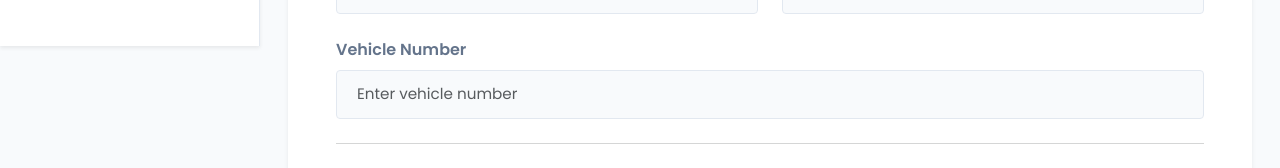
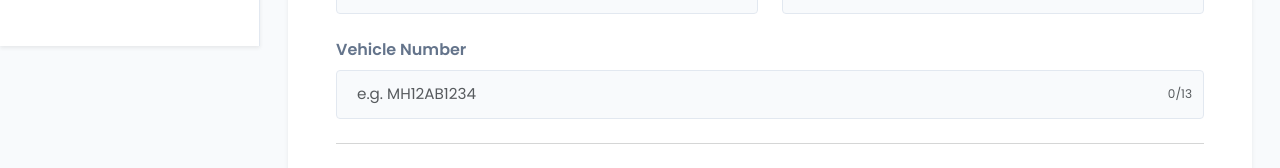
Before and after one commit to santhoshsai33/Taakt-Frontend, a React (Vite) app: page /shipments/add in a window 1280 px wide. Shown: the part 754-922 px from the top of the page. Built offline with nearby package versions, Linux system fonts and the light colour scheme; no server answers; sample sign-in values are in the browser's storage.

Commit message:
completed

```diff
--- a/src/pages/Shipments/AddShipment.jsx
+++ b/src/pages/Shipments/AddShipment.jsx
@@ -15,21 +15,44 @@ const tripTypeOptions = [
 
 const statusOptions = [
     { value: 'BOOKED', label: 'Booked' },
+    { value: 'READY_TO_DISPATCH', label: 'Ready To Dispatch' },
     { value: 'IN_TRANSIT', label: 'In Transit' },
     { value: 'DELIVERED', label: 'Delivered' },
     { value: 'DELAYED', label: 'Delayed' },
-    { value: 'DISPATCH', label: 'Dispatch' },
+
 ];
 
 const idPattern = /^[A-Za-z0-9-]+$/;
 const textPattern = /^[A-Za-z0-9 ]+$/;
 const phonePattern = /^[6-9][0-9]{9}$/;
+// Indian vehicle number: e.g.  MH12AB1234  or  MH 12 AB 1234
+const vehiclePattern = /^[A-Z]{2}[\s-]?[0-9]{1,2}[\s-]?[A-Z]{1,3}[\s-]?[0-9]{4}$/;
 
 const toTitleCase = (value) => {
     return value
         .toLowerCase()
         .replace(/_/g, ' ')
         .replace(/\b\w/g, (letter) => letter.toUpperCase());
+};
+
+const getMinDispatchDate = () => {
+    const today = new Date();
+    const year = today.getFullYear();
+    const month = String(today.getMonth() + 1).padStart(2, '0');
+    const day = String(today.getDate()).padStart(2, '0');
+    return `${year}-${month}-${day}`;
+};
+
+const minDispatchDate = getMinDispatchDate();
+
+const isValidDispatchDate = (dateValue) => {
+    if (!dateValue) {
+        return false;
+    }
+
+    const selected = new Date(`${dateValue}T00:00:00`);
+    const minimum = new Date(`${minDispatchDate}T00:00:00`);
+    return selected >= minimum;
 };
 
 const AddShipment = () => {
@@ -42,6 +65,7 @@ const AddShipment = () => {
         register,
         handleSubmit,
         reset,
+        watch,
         formState: { errors, isSubmitting },
     } = useForm({
         mode: 'onTouched',
@@ -311,19 +335,33 @@ const AddShipment = () => {
                             </Col>
                             <Col md={12}>
                                 <Form.Label className="fw-semibold text-secondary">Vehicle Number</Form.Label>
+                                <div className="position-relative">
                                     <Form.Control
                                         type="text"
+                                        maxLength={13}
                                         className={getFieldClass('vehicleNumber')}
-                                    placeholder="Enter vehicle number"
+                                        placeholder="e.g. MH12AB1234"
                                         aria-invalid={errors.vehicleNumber ? 'true' : 'false'}
                                         {...register('vehicleNumber', {
                                             pattern: {
-                                            value: textPattern,
-                                            message: 'Vehicle Number can contain only letters, numbers, and spaces',
+                                                value: vehiclePattern,
+                                                message: 'Invalid format. Use: MH12AB1234 or MH 12 AB 1234',
                                             },
+                                            setValueAs: (v) => v.toUpperCase(),
                                         })}
+                                        onChange={(e) => {
+                                            e.target.value = e.target.value.toUpperCase();
+                                        }}
                                     />
-                                {errors.vehicleNumber && <div className="form-error-text">{errors.vehicleNumber.message}</div>}
+                                    <span
+                                        className="position-absolute text-muted"
+                                        style={{ right: '12px', top: '50%', transform: 'translateY(-50%)', fontSize: '0.75rem', pointerEvents: 'none' }}
+                                    >
+                                        {(watch('vehicleNumber') || '').length}/13
+                                    </span>
+                                </div>
+
+                                {errors.vehicleNumber && <div className="form-error-text mt-1">{errors.vehicleNumber.message}</div>}
                             </Col>
 
                             <div className="w-100 my-2"><hr className="text-muted" opacity="0.1" /></div>
@@ -334,9 +372,16 @@ const AddShipment = () => {
                                 <Form.Control
                                     type="date"
                                     className={getFieldClass('dispatchDate')}
+                                    min={!isEditMode ? minDispatchDate : undefined}
                                     aria-invalid={errors.dispatchDate ? 'true' : 'false'}
                                     {...register('dispatchDate', {
                                         required: 'Dispatch Date is required',
+                                        validate: (value) => {
+                                            if (isEditMode) {
+                                                return true;
+                                            }
+                                            return isValidDispatchDate(value) || 'Dispatch Date cannot be in the past';
+                                        },
                                     })}
                                 />
                                 {errors.dispatchDate && <div className="form-error-text">{errors.dispatchDate.message}</div>}
--- a/src/pages/Shipments/Shipments.jsx
+++ b/src/pages/Shipments/Shipments.jsx
@@ -18,6 +18,18 @@ const defaultPagination = {
 
 const formatEnumLabel = (value = '') => {
     return value.replace(/_/g, ' ').toLowerCase().replace(/\b\w/g, (letter) => letter.toUpperCase());
+};
+
+// Resolve trip type enum from free-text search
+const resolveTripType = (query = '') => {
+    const q = query.trim().toLowerCase().replace(/[\s_]+/g, '');
+    if (q === 'shorttrip' || q === 'short') return 'SHORT_TRIP';
+    if (q === 'longtrip' || q === 'long') return 'LONG_TRIP';
+    return '';
+};
+
+const isBookedStatus = (status = '') => {
+    return String(status).replace(/\s+/g, '_').toUpperCase() === 'BOOKED';
 };
 
 const Shipments = () => {
@@ -47,7 +59,13 @@ const Shipments = () => {
         const fetchShipments = async () => {
             setIsLoading(true);
             try {
-                const response = await getShipmentList({ page, pageSize, search: debouncedSearch });
+                const tripType = resolveTripType(debouncedSearch);
+                const response = await getShipmentList({
+                    page,
+                    pageSize,
+                    search: tripType ? '' : debouncedSearch,
+                    tripType,
+                });
                 const data = response.data?.data;
                 setShipments(data?.items || []);
                 setPagination(data?.pagination || defaultPagination);
@@ -72,6 +90,8 @@ const Shipments = () => {
     };
 
     const handleDeleteClick = (shipment) => {
+        if (!isBookedStatus(shipment?.currentStatus)) return;
+
         setShipmentToDelete(shipment);
         setShowDeleteModal(true);
     };
@@ -170,7 +190,7 @@ const Shipments = () => {
                     <input
                         type="text"
                         className="shp-search-input"
-                        placeholder="Search by ID, location, customer..."
+                        placeholder="Search by ID, location, customer, trip type..."
                         value={searchQuery}
                         onChange={(e) => setSearchQuery(e.target.value)}
                     />
@@ -187,10 +207,9 @@ const Shipments = () => {
                     <thead className="bg-light">
                         <tr>
                             <th className="py-3 px-4 rounded-start">Shipment ID</th>
-                            <th className="py-3">Reference ID</th>
                             <th className="py-3">Trip Type</th>
                             <th className="py-3">From</th>
-                            <th className="py-3">Current Loc</th>
+                            <th className="py-3">Current Location</th>
                             <th className="py-3">To</th>
                             <th className="py-3">Status</th>
                             <th className="py-3 px-4 rounded-end text-center">Action</th>
@@ -199,7 +218,7 @@ const Shipments = () => {
                     <tbody>
                         {isLoading && (
                             <tr>
-                                <td colSpan={8} className="text-center py-5">
+                                <td colSpan={7} className="text-center py-5">
                                     <Spinner animation="border" size="sm" className="me-2" />
                                     Loading shipments...
                                 </td>
@@ -207,13 +226,12 @@ const Shipments = () => {
                         )}
                         {!isLoading && shipments.length === 0 && (
                             <tr>
-                                <td colSpan={8} className="text-center text-muted py-5">No shipments found.</td>
+                                <td colSpan={7} className="text-center text-muted py-5">No shipments found.</td>
                             </tr>
                         )}
                         {!isLoading && shipments.map((shipment) => (
                             <tr key={shipment._id}>
                                 <td className="py-3 px-3 fw-bold text-primary" style={{ whiteSpace: 'nowrap' }}>{shipment.orderId}</td>
-                                <td className="py-3 text-secondary fw-medium" style={{ whiteSpace: 'nowrap' }}>{shipment.referenceId}</td>
                                 <td className="py-3 text-secondary fw-medium" style={{ whiteSpace: 'nowrap' }}>{formatEnumLabel(shipment.tripType)}</td>
                                 <td className="py-3 fw-bold text-dark" style={{ whiteSpace: 'nowrap' }}>{shipment.fromLocation}</td>
                                 <td className="py-3 text-primary fw-semibold" style={{ whiteSpace: 'nowrap' }}>{shipment.currentLocation}</td>
@@ -233,11 +251,13 @@ const Shipments = () => {
                                                 onClick={() => navigate(`/shipments/edit/${shipment._id}`)}
                                             ><FaEdit /></button>
                                         )}
-                                        <button
-                                            className="tbl-action-btn tbl-action-delete"
-                                            title="Delete"
-                                            onClick={() => handleDeleteClick(shipment)}
-                                        ><FaTrash /></button>
+                                        {isBookedStatus(shipment.currentStatus) && (
+                                            <button
+                                                className="tbl-action-btn tbl-action-delete"
+                                                title="Delete"
+                                                onClick={() => handleDeleteClick(shipment)}
+                                            ><FaTrash /></button>
+                                        )}
                                     </div>
                                 </td>
                             </tr>
--- a/src/pages/Tracking/Tracking.jsx
+++ b/src/pages/Tracking/Tracking.jsx
@@ -3,7 +3,7 @@ import { Form, Button, Row, Col, Card, Spinner } from 'react-bootstrap';
 import { toast } from 'react-toastify';
 import PageTitle from '../../components/PageTitle/PageTitle';
 import StatusBadge from '../../components/StatusBadge/StatusBadge';
-import { FaMapMarkerAlt, FaLocationArrow } from 'react-icons/fa';
+import { FaMapMarkerAlt, FaLocationArrow, FaChevronDown } from 'react-icons/fa';
 import { getShipmentDetails, getShipmentDropdownOptions, updateShipment } from '../../api/shipmentsApi';
 
 const formatEnumLabel = (value = '') => {
@@ -176,7 +176,7 @@ const Tracking = () => {
                                                         ? shipmentOptions.find(s => s._id === selectedShipmentId)?.displayLabel || 'Choose Shipment...'
                                                         : 'Choose Shipment...'}
                                             </span>
-                                            <span className="trk-chevron">&#8964;</span>
+                                            <FaChevronDown className="trk-chevron" />
                                         </div>
                                         {dropdownOpen && (
                                             <div className="trk-dropdown-panel">
@@ -246,7 +246,7 @@ const Tracking = () => {
                                                 return (
                                                     <>
                                                         <option value="" disabled>Select Status</option>
-                                                        <option value="BOOKED">Booked</option>
+                                                        {/* <option value="BOOKED">Booked</option> */}
                                                         {/* <option value="DISPATCH">Dispatch</option> */}
                                                         <option value="IN_TRANSIT">In Transit</option>
                                                         <option value="DELAYED">Delayed</option>
```
Also changed, not shown: src/pages/Dashboard/Dashboard.jsx (+8 -1 lines). Lines whose indentation alone changed are shown as unchanged.
